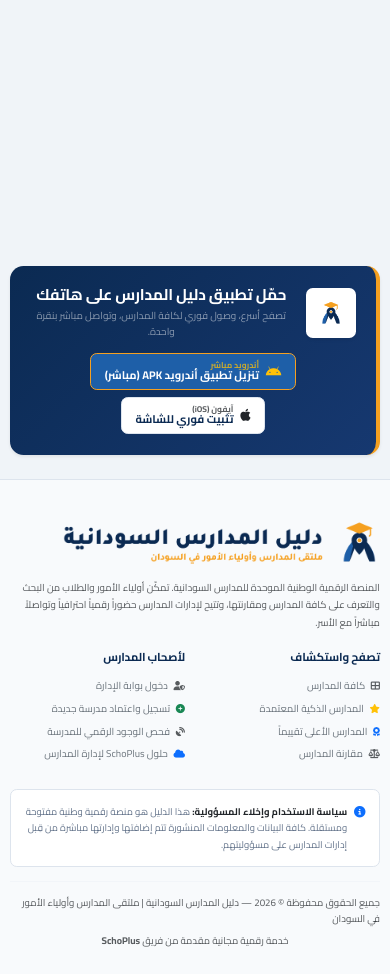
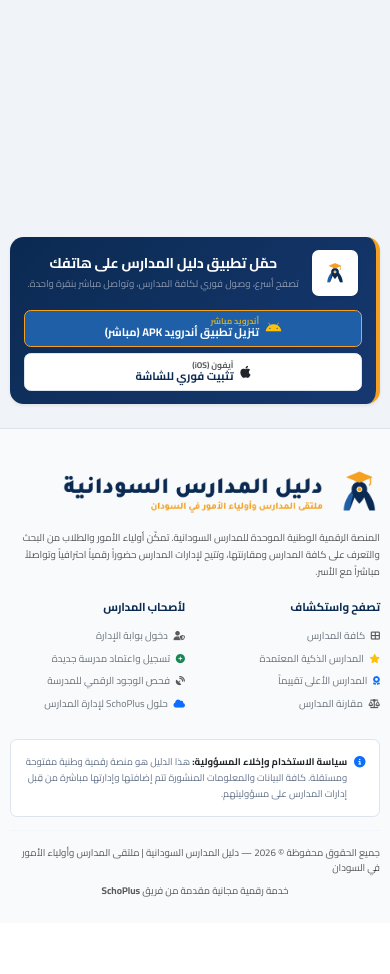
Before and after one commit to MohamedYoseif/SchoPlus-Daleel, a PHP site: page /index.php in a window 390 px wide. Shown: the part 1436-2410 px from the top of the page. After the commit the page ends 2333 px from the top, so only its background shows below. Run offline with PHP 8.4, Linux system fonts and the light colour scheme; data that the repository does not hold is empty; some libraries are stand-ins or nearby versions.

Commit message:
feat(ui): display app download banner on mobile phones only (d-md-none) v3.7.16

```diff
--- a/footer.php
+++ b/footer.php
@@ -9,28 +9,28 @@
     );
     if (!$isDaleelMobile):
     ?>
-    <!-- APP DOWNLOAD SECTION (Above Footer) -->
-    <section id="app-download" class="daleel-app-download-section" style="padding: 24px 0 0; margin-top: 45px;">
+    <!-- APP DOWNLOAD SECTION (Above Footer) - Visible ONLY on Mobile Devices -->
+    <section id="app-download" class="daleel-app-download-section d-block d-md-none" style="padding: 16px 0 0; margin-top: 24px;">
         <div class="container">
             <div class="card border-0 rounded-4 overflow-hidden shadow-sm" style="background: linear-gradient(135deg, #0B2A52 0%, #163870 100%); border-right: 4px solid #F5A020 !important;">
-                <div class="card-body p-4">
+                <div class="card-body p-3 p-sm-4">
                     <div class="row align-items-center g-3">
-                        <div class="col-lg-6 col-md-5 text-center text-md-start">
-                            <div class="d-flex align-items-center justify-content-center justify-content-md-start gap-3">
-                                <div class="bg-white rounded-3 p-2 d-flex align-items-center justify-content-center shadow-sm" style="width: 50px; height: 50px; flex-shrink: 0;">
-                                    <img src="/assets/images/logo-icon.png?v=3.7.4" alt="دليل المدارس" style="width: 36px; height: 36px; object-fit: contain;">
+                        <div class="col-12 text-center text-sm-start">
+                            <div class="d-flex align-items-center justify-content-center justify-content-sm-start gap-3">
+                                <div class="bg-white rounded-3 p-2 d-flex align-items-center justify-content-center shadow-sm" style="width: 46px; height: 46px; flex-shrink: 0;">
+                                    <img src="/assets/images/logo-icon.png?v=3.7.4" alt="دليل المدارس" style="width: 32px; height: 32px; object-fit: contain;">
                                 </div>
                                 <div>
-                                    <h4 class="fw-bold text-white mb-1" style="font-size: 1.15rem;">حمّل تطبيق دليل المدارس على هاتفك</h4>
-                                    <p class="text-white-50 mb-0" style="font-size: 0.74rem;">تصفح أسرع، وصول فوري لكافة المدارس، وتواصل مباشر بنقرة واحدة.</p>
+                                    <h4 class="fw-bold text-white mb-1" style="font-size: 1.05rem;">حمّل تطبيق دليل المدارس على هاتفك</h4>
+                                    <p class="text-white-50 mb-0" style="font-size: 0.72rem;">تصفح أسرع، وصول فوري لكافة المدارس، وتواصل مباشر بنقرة واحدة.</p>
                                 </div>
                             </div>
                         </div>
 
-                        <div class="col-lg-6 col-md-7">
-                            <div class="d-flex flex-wrap align-items-center justify-content-center justify-content-md-end gap-2">
+                        <div class="col-12">
+                            <div class="d-flex flex-column flex-sm-row align-items-stretch align-items-sm-center justify-content-center gap-2">
                                 <!-- Android Button -->
-                                <a href="/downloads/daleel-schoplus.apk" download class="btn px-3 py-2 fw-bold text-white d-inline-flex align-items-center gap-2 rounded-3 shadow-xs" style="background: #1E5FA8; border: 1.5px solid #F5A020; font-size: 0.82rem;">
+                                <a href="/downloads/daleel-schoplus.apk" download class="btn px-3 py-2 fw-bold text-white d-inline-flex align-items-center justify-content-center gap-2 rounded-3 shadow-xs" style="background: #1E5FA8; border: 1.5px solid #F5A020; font-size: 0.82rem;">
                                     <i class="fab fa-android fa-lg text-warning"></i>
                                     <div class="text-start">
                                         <span class="d-block text-warning opacity-75" style="font-size: 0.62rem; line-height: 1;">أندرويد مباشر</span>
@@ -39,7 +39,7 @@
                                 </a>
 
                                 <!-- iOS Button -->
-                                <button type="button" class="btn px-3 py-2 fw-bold text-dark d-inline-flex align-items-center gap-2 rounded-3 shadow-xs" style="background: #FFFFFF; border: 1.5px solid #DDE4ED; font-size: 0.82rem;" onclick="openIosInstallModal()">
+                                <button type="button" class="btn px-3 py-2 fw-bold text-dark d-inline-flex align-items-center justify-content-center gap-2 rounded-3 shadow-xs" style="background: #FFFFFF; border: 1.5px solid #DDE4ED; font-size: 0.82rem;" onclick="openIosInstallModal()">
                                     <i class="fab fa-apple fa-lg text-dark"></i>
                                     <div class="text-start">
                                         <span class="d-block text-muted" style="font-size: 0.62rem; line-height: 1;">آيفون (iOS)</span>
--- a/version.json
+++ b/version.json
@@ -1,7 +1,7 @@
 {
-    "version": "3.7.15",
+    "version": "3.7.16",
     "release_date": "2026-10-16",
     "version_type": "enterprise",
     "min_php_version": "8.2",
-    "release_notes": "إطلاق حزمة أندرويد APK الرسمية v3.7.15 بعد حل مشكلة dlopen وضمان سلامة ترويسات مكتبات ELF وتفعيل بوابة إدارة المدارس والتحديثات الذكية"
+    "release_notes": "تخصيص بانر وأزرار تحميل تطبيق دليل المدارس ليظهر في شاشات الهواتف المحمولة فقط v3.7.16"
 }
```
